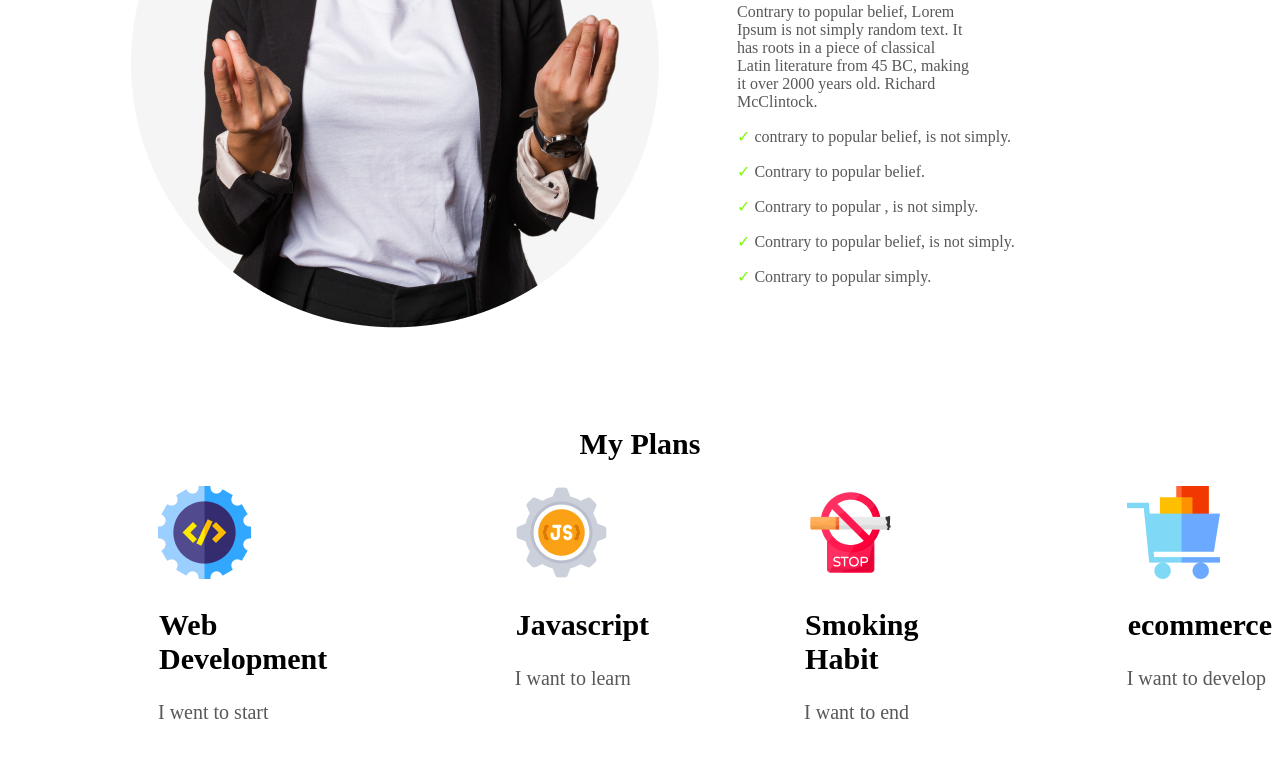
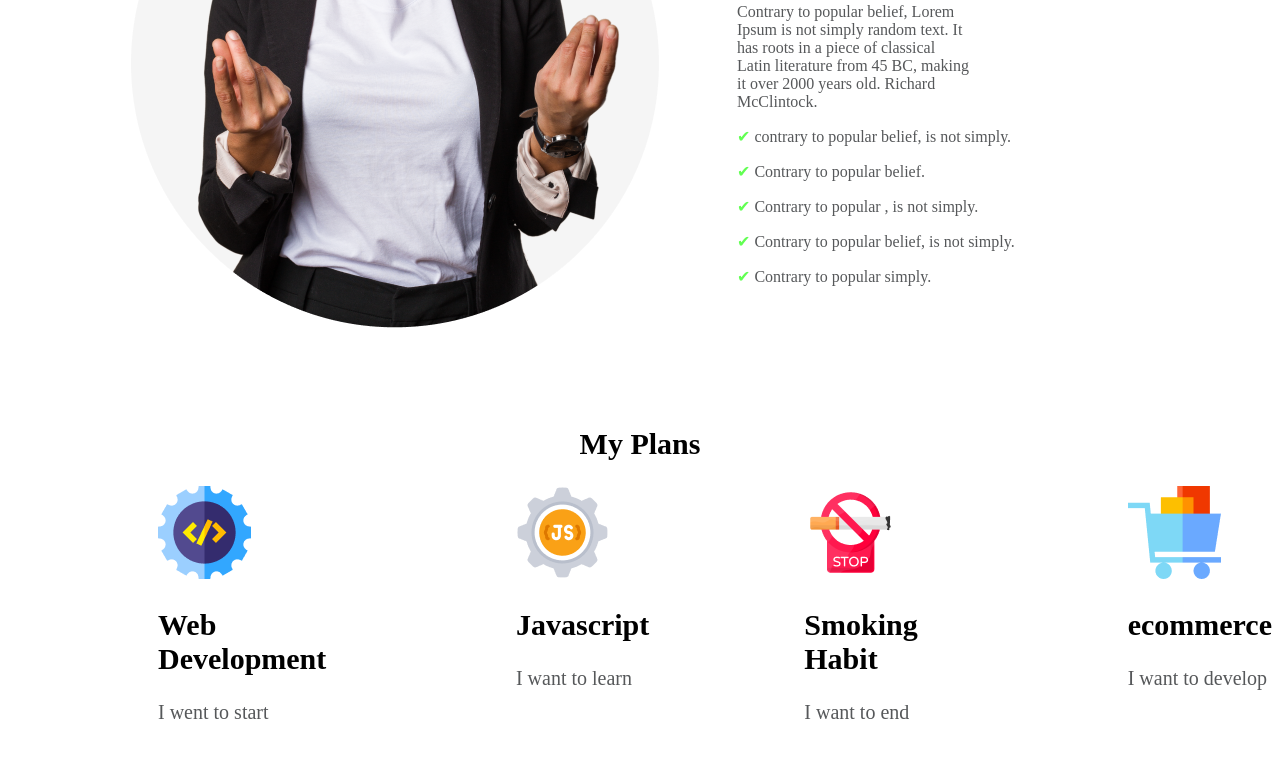
Before and after one commit to rabbyhosen/new-website, a plain HTML site: page index.html in a window 1280 px wide. Shown: the part 1274-2041 px from the top of the page. Drawn offline with Linux system fonts and the light colour scheme.

Commit message:
first commit

```diff
--- a/index.html
+++ b/index.html
@@ -12,7 +12,9 @@
     <header>
 
         <div class="text-title">
-            <h1 class="text-primary">All Think Are Possible If You Believe</h1>
+            <h1 class="text-primary">All Think Are Possible If You Believe
+
+            </h1>
             <p class="text">Lorem ipsum dolor sit amet, consectetur adipisicing elit. Quas repellendus vel voluptates
                 autem praesentium earum dolores sed sint quasi ea.</p>
             <button class="btn">Contact Us</button>
@@ -31,12 +33,12 @@
                     classical Latin literature from 45 BC, making it over
                     2000 years old. Richard McClintock.</p>
                 <div class="popular">
-                    <p><span class="cheker">&#x2713</span> contrary to popular belief, is not simply.</p>
-                    <p><span class="cheker">&#x2713</span> Contrary to popular belief.</p>
-                    <p><span class="cheker">&#x2713</span> Contrary to popular , is not simply.</p>
-                    <p><span class="cheker">&#x2713</span> Contrary to popular belief, is not simply.</p>
+                    <p><span class="cheker">&#x2714</span> contrary to popular belief, is not simply.</p>
+                    <p><span class="cheker">&#x2714</span> Contrary to popular belief.</p>
+                    <p><span class="cheker">&#x2714</span> Contrary to popular , is not simply.</p>
+                    <p><span class="cheker">&#x2714</span> Contrary to popular belief, is not simply.</p>
 
-                    <p><span class="cheker">&#x2713</span> Contrary to popular simply.</p>
+                    <p><span class="cheker">&#x2714</span> Contrary to popular simply.</p>
 
                 </div>
             </div>
@@ -80,11 +82,11 @@
             <div class="last">
                 <div>
                     <h1 class="last-1">Future</h1>
-                    <p class="are">There are many  variations of passages of Lorem Ipsum
+                    <p class="are">There are many variations of passages of Lorem Ipsum
                         available, <br> but the majority have s</p>
-                        <br>
+
                     <p class="are">Email : info@gmail.com</p>
-                        <br>
+
                     <p class="are">Phone : 017000000</p>
                     <div class="icon">
                         <img src="images/icons/fb.png" alt="">
--- a/styles/new.css
+++ b/styles/new.css
@@ -21,7 +21,6 @@
     padding: 20px 20px;
   border: none;
   border-radius: 5px;
-  background: 1#ffffff;
   font-weight: 700;
   font-size: 20px;
   color: #3378d1;
@@ -50,7 +49,7 @@
 
 }
 .cheker{
-    color: rgb(129, 246, 19);
+    color: rgba(33, 255, 12, 0.713);
 }
 .plan{
     text-align: center;
@@ -66,11 +65,11 @@
     font-size: 20px;
 }
 .skill{
-/* padding-left: 100px; */
+
 margin-left: 150PX;
 }
 .web{
-  padding-left: 1px;
+
   font-size: 30px;
 }
 .bck-img{
@@ -85,7 +84,6 @@ margin-left: 150PX;
     padding: 15px 40px;
     border: none;
     border-radius: 5px;
-    background: 1#ffffff;
     font-weight: 700;
     font-size: 20px;
     color: #3378d1;
@@ -108,10 +106,11 @@ margin-left: 150PX;
 }
 .icon{
     padding-left: 90px;
+
 }
 .are{
     padding-left: 100px;
-  /* padding-top: 1px; */
+
 
 }
 .last-1{
@@ -132,13 +131,12 @@ margin-left: 150PX;
     padding: 20px 30px;
 }
 .end{
-    margin-right: 20px;
+
     margin-top: 10px;
     padding: 10px 20px;
     border: none;
     background-color: #3378d1;
     border-radius: 5px;
-    /* font-weight: 700; */
     font-size: 20px;
     color: #ffffff;
 
```
Lines whose indentation alone changed are shown as unchanged.
